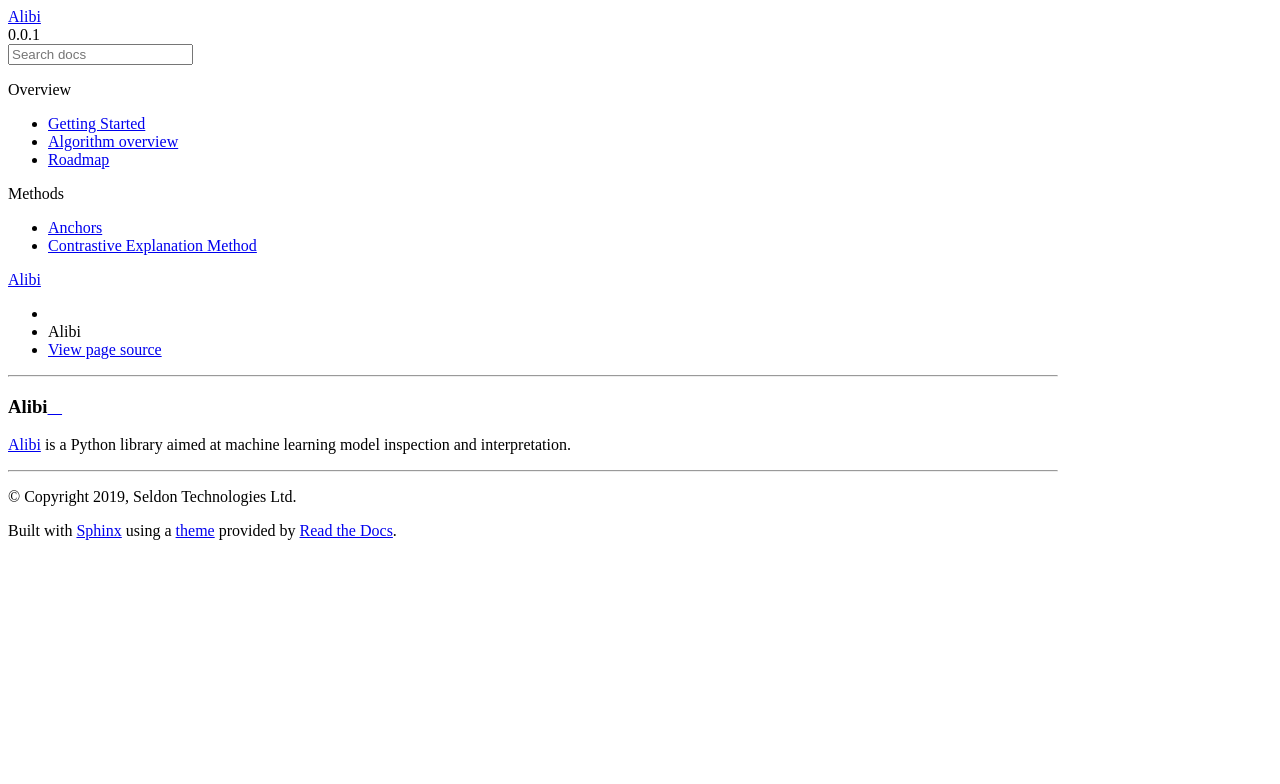
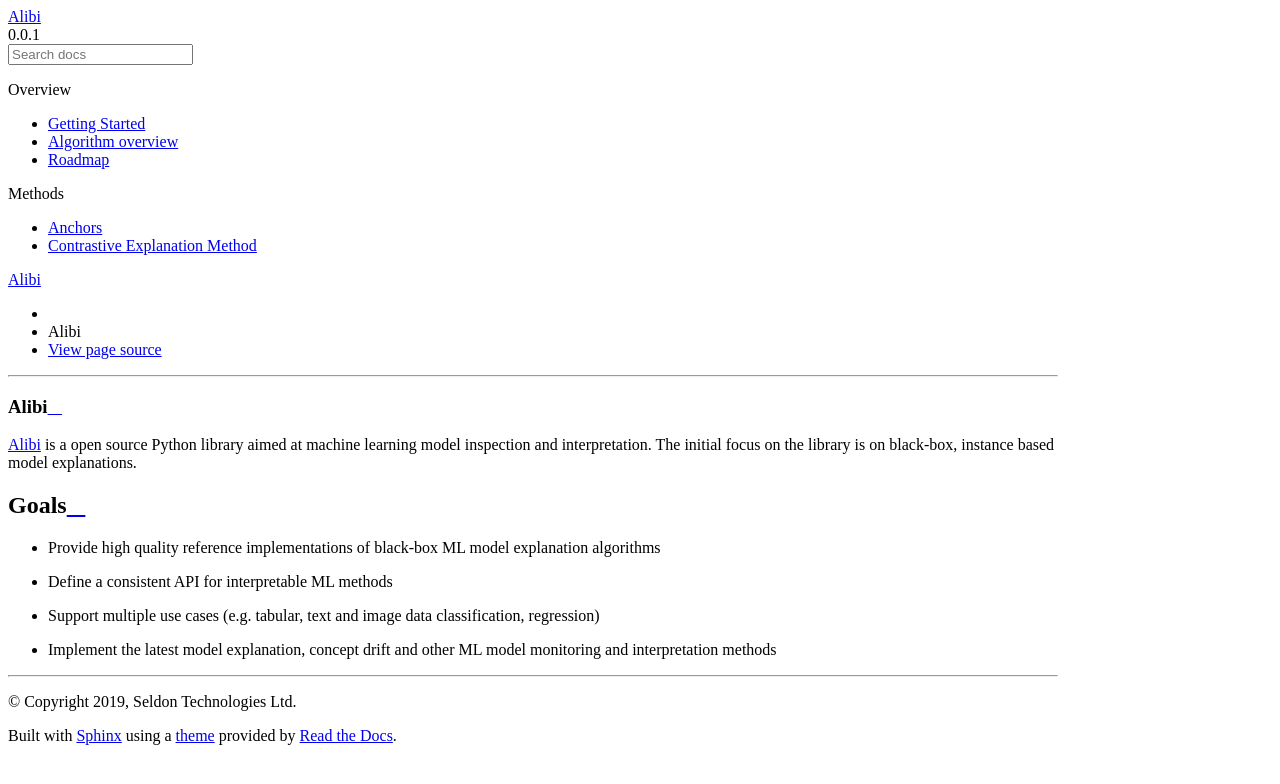
Before and after one commit to SeldonIO/alibi, a Sphinx documentation site: the page built from doc/source/landing.md, in a window 1280 px wide. Shown: the top 784 px of the page. Built offline with Sphinx 7.4.7 and the Read the Docs theme 2.0.0, drawn with Linux system fonts in a browser that asks for light colours; pages that are not in the unit, such as notebooks, are missing from menus.

Commit message:
Add bare-bones landing page

```diff
--- a/doc/source/landing.md
+++ b/doc/source/landing.md
@@ -1,4 +1,12 @@
 # Alibi
 
-[Alibi](https://github.com/SeldonIO/alibi) is a Python library aimed at machine learning model
-inspection and interpretation.
+[Alibi](https://github.com/SeldonIO/alibi) is a open source Python library aimed at machine learning
+model inspection and interpretation. The initial focus on the library is on black-box, instance
+based model explanations.
+
+## Goals
+* Provide high quality reference implementations of black-box ML model explanation algorithms
+* Define a consistent API for interpretable ML methods
+* Support multiple use cases (e.g. tabular, text and image data classification, regression)
+* Implement the latest model explanation, concept drift and other ML model monitoring and
+  interpretation methods
```
